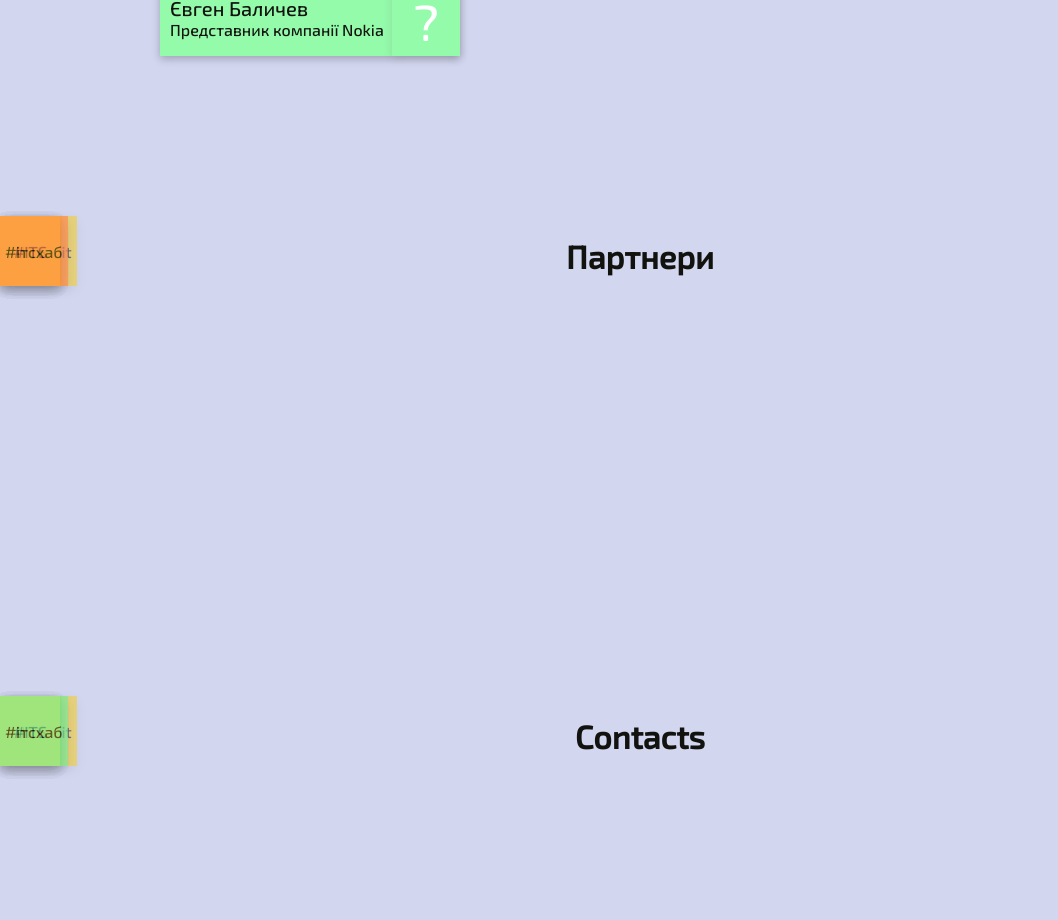
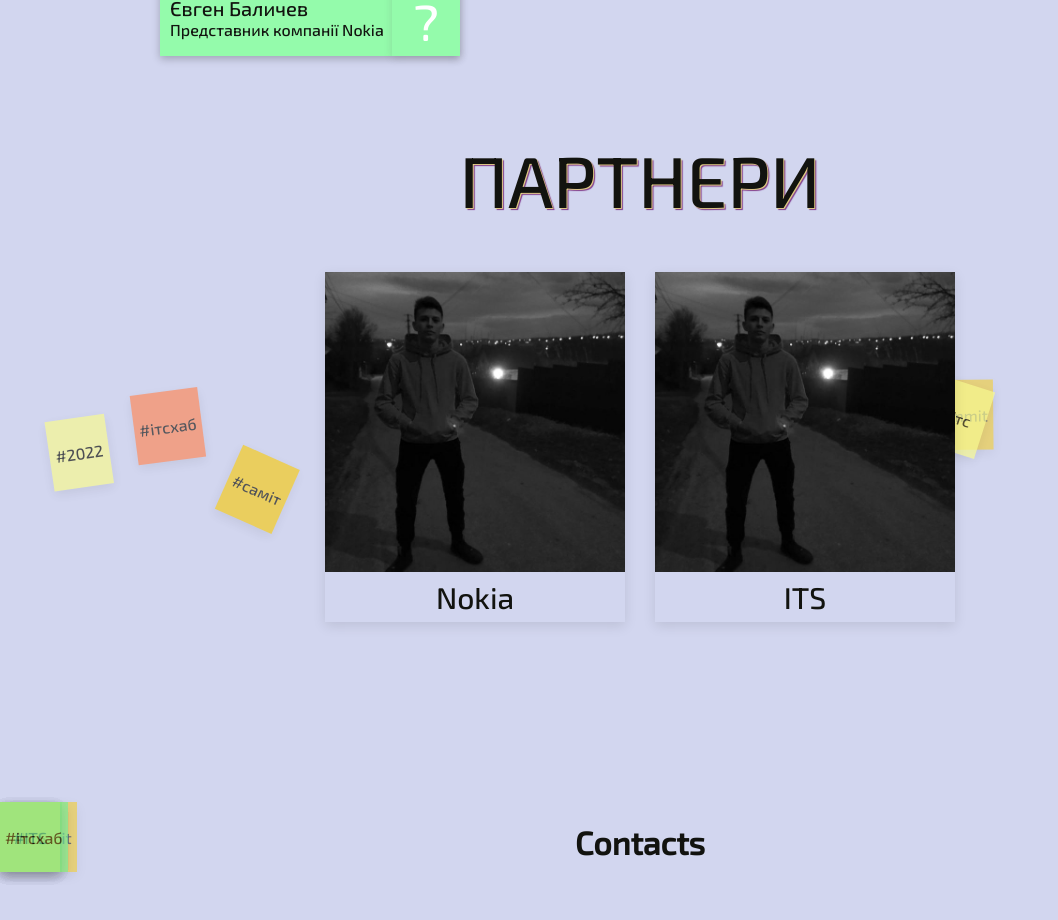
Before and after one commit to artem-jms/itssummit2022, a React (Create React App) app: page / in a window 1280 px wide. Shown: the part 4664-5584 px from the top of the page, without its empty margins (0-1058 px from the left). Built offline with nearby package versions, Linux system fonts and the light colour scheme.

Commit message:
Partners done

```diff
--- a/src/components/Partners.jsx
+++ b/src/components/Partners.jsx
@@ -1,14 +1,23 @@
 import React from 'react';
 import module from "./modules/partners.module.css";
 import Notes from "./small-components/Notes";
+import {partners} from "../config";
 
 const Partners = () => {
     return (
         <div className={module.content}>
-            <div className={module.head}>
-                <h1>Партнери</h1>
+            <Notes limit={100} />
+            <div className={module.header}>
+                Партнери
             </div>
-            <Notes />
+            <div className={module.cards}>
+                {partners.map((value, index) => <div
+                    key={index}
+                    className={module.card}>
+                        <img src={value.image} alt={''}/>
+                        <div>{value.title}</div>
+                </div>)}
+            </div>
         </div>
     );
 };
--- a/src/components/modules/partners.module.css
+++ b/src/components/modules/partners.module.css
@@ -1,7 +1,61 @@
 .content {
     width: 100%;
-    height: 400px;
-    padding-top: 80px;
+    height: fit-content;
+    padding-bottom: 100px;
     display: flex;
     justify-content: center;
+    flex-direction: column;
 }
+
+.header {
+    padding-bottom: 50px;
+    width: 100%;
+    text-transform: uppercase;
+    text-align: center;
+    font-size: 72px;
+    text-shadow:
+            1px 1px 1px var(--flax),
+            2px 2px 1px var(--eminence);
+}
+
+.cards {
+    display: grid;
+    flex-wrap: wrap;
+    justify-content: center;
+    grid-template-columns: repeat(auto-fit, 300px);
+    grid-row-gap: 40px;
+    grid-column-gap: 30px;
+    width: 100%;
+    height: fit-content;
+}
+
+.card {
+    z-index: 1;
+    width: 300px;
+    height: 350px;
+    box-shadow: rgba(0, 0, 0, 0.1) 0px 4px 12px;
+    background-color: var(--white);
+    overflow: hidden;
+    position: relative;
+}
+
+.card img {
+    pointer-events: none;
+    user-select: none;
+    width: 300px;
+    height: 300px;
+    object-fit: cover;
+}
+
+.card div {
+    z-index: 2;
+    position: absolute;
+    width: 100%;
+    bottom: 0;
+    justify-content: center;
+    align-items: center;
+    display: flex;
+    height: 50px;
+    background-color: var(--white);
+    font-size: 30px;
+}
--- a/src/config.js
+++ b/src/config.js
@@ -1,4 +1,4 @@
-import {koshoviy, kosogor, lisovsky, strijak} from "./components/import";
+import {glavniy, koshoviy, kosogor, lisovsky, strijak} from "./components/import";
 
 // Ссылка на запись (Только ютуб)
 export const YTLink = 'https://www.youtube.com/embed/sAQxanVqFns'
@@ -181,3 +181,17 @@ export const Speaker = [
         sr: false,
     },
 ]
+
+
+// Партнери
+
+export const partners = [
+    {
+        title: 'Nokia',
+        image: glavniy,
+    },
+    {
+        title: 'ITS',
+        image: glavniy,
+    },
+]
--- a/src/stylesheet/app.css
+++ b/src/stylesheet/app.css
@@ -31,7 +31,7 @@ body {
 }
 
 body::-webkit-scrollbar {
-    width: 0px;
+    width: 0;
 }
 
 body::-webkit-scrollbar-track {
```
